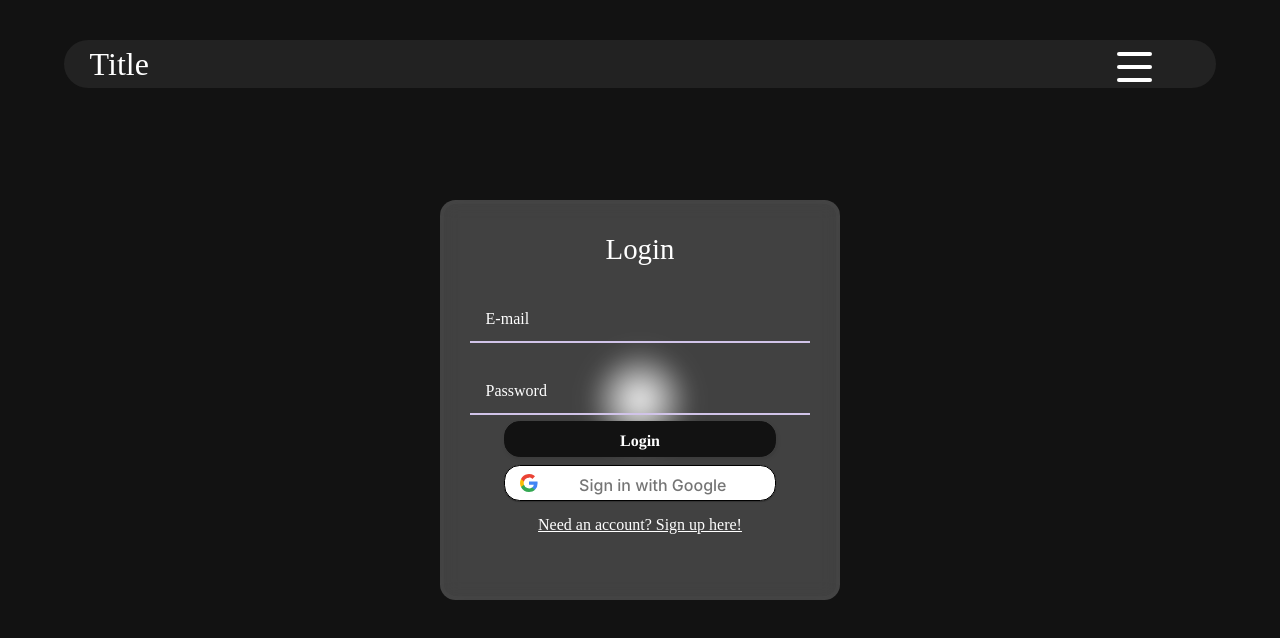
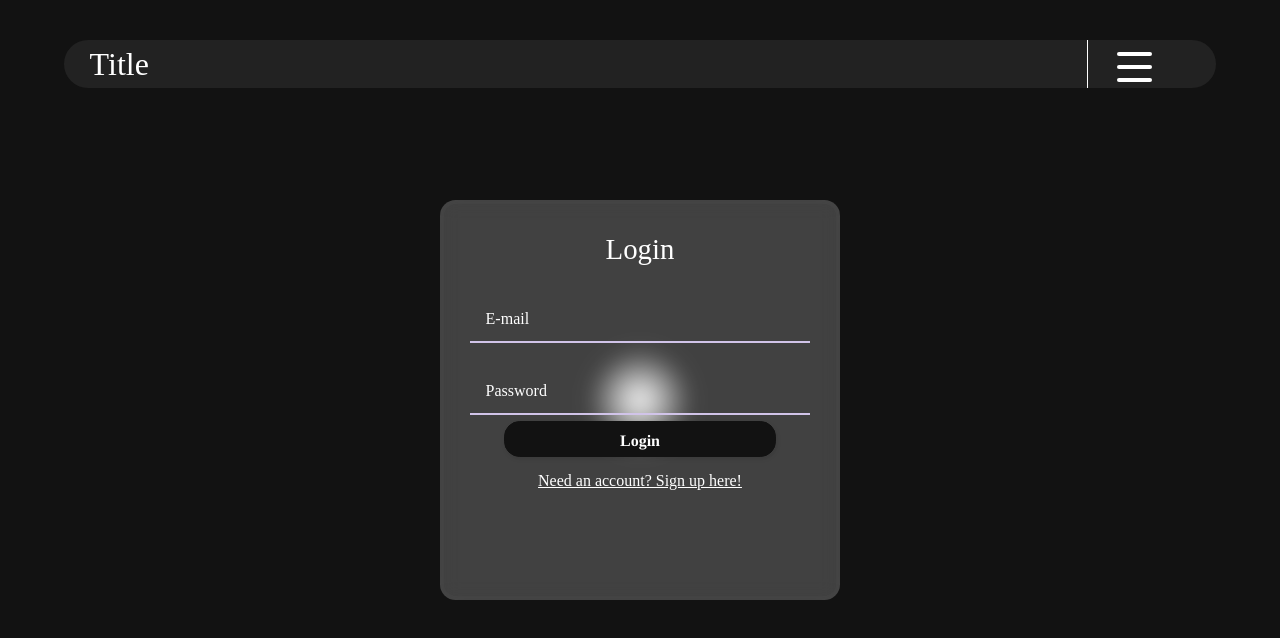
Before and after one commit to achen1076/myapp, a React (Create React App) app in the folder root/frontend/: page /login in a window 1280 px wide. Shown: the top 638 px of the page. Built offline with nearby package versions, Linux system fonts and the light colour scheme.

Commit message:
removed google login

```diff
--- /dev/null
+++ b/root/frontend/src/components/Loading.tsx
@@ -0,0 +1,5 @@
+import React from "react";
+
+export default function LoadingDots() {
+  return <div className="loading-dots" id="loadingDots"></div>;
+}
--- a/root/frontend/src/components/login/loginContainer.tsx
+++ b/root/frontend/src/components/login/loginContainer.tsx
@@ -8,6 +8,7 @@ import { setDoc, doc, getDoc } from "firebase/firestore";
 import { auth, provider, db } from "../../firebase-config";
 import api from "../../api";
 import { ACCESS_TOKEN, REFRESH_TOKEN } from "../../utils/constants.tsx";
+import LoadingDots from "../Loading.tsx";
 
 export default function LoginContainer() {
   const [errorMessageText, setErrorMessageText] = useState("");
@@ -35,7 +36,7 @@ export default function LoginContainer() {
 
   const signInWithGoogle = () => {
     signInWithPopup(auth, provider)
-      .then((result) => {
+      .then(async (result) => {
         localStorage.setItem("IsAuth", JSON.stringify(true));
         const user = auth.currentUser;
         if (user) {
@@ -44,10 +45,14 @@ export default function LoginContainer() {
 
           const uid = user.uid;
           const docRef = doc(db, uid, "user");
-          setDoc(docRef, {
+          console.log("loading");
+          await setDoc(docRef, {
             name: user.displayName,
             email: user.email,
           });
+
+          // await handleAPI();
+          console.log("done loading");
           window.location.href = "/";
         }
       })
@@ -82,9 +87,14 @@ export default function LoginContainer() {
           setErrorMessageText("");
           errorDisplay.style.marginBottom = "";
           const user = userCredential.user;
-          console.log("loading");
+          const loadingDots = document.getElementById("loadingDots");
+          if (loadingDots) {
+            loadingDots.style.display = "flex";
+          }
           await setData(user);
-          console.log("done loading");
+          if (loadingDots) {
+            loadingDots.style.display = "none";
+          }
           window.location.href = "/";
         })
         .catch((error) => {
@@ -98,6 +108,7 @@ export default function LoginContainer() {
 
   return (
     <div className="container__login" id="loginContainer">
+      <LoadingDots />
       <h1 className="header__login-signup">Login</h1>
       <div className="field container__eplogin-signup">
         <label htmlFor="email" className="label__login-signup">
@@ -140,9 +151,9 @@ export default function LoginContainer() {
       >
         Login
       </button>
-      <button className="button__google-login" onClick={signInWithGoogle}>
+      {/* <button className="button__google-login" onClick={signInWithGoogle}>
         Sign in with Google
-      </button>
+      </button> */}
       <a href="/signup">
         <h3 className="text__login-signup">Need an account? Sign up here!</h3>
       </a>
--- a/root/frontend/src/components/navbar/navbar.tsx
+++ b/root/frontend/src/components/navbar/navbar.tsx
@@ -98,7 +98,10 @@ export class NavBar extends Component {
           onMouseEnter={this.onMouseEnter}
           onMouseLeave={this.onMouseLeave}
         >
-          <div className="site_title__navbar" id="titleNavContainer">
+          <div
+            className="site_title__navbar right-border"
+            id="titleNavContainer"
+          >
             <Link to="/">
               <a className="navbar__item--main">
                 <h1 className="nav__title no-highlight" id="mainTitle">
@@ -107,7 +110,7 @@ export class NavBar extends Component {
               </a>
             </Link>
           </div>
-          <div className="container__nav left-border" id="navContainer">
+          <div className="container__nav " id="navContainer">
             <Link to="/boards">
               <a className="navbar__item">
                 <h1 className="nav__title no-highlight">Boards</h1>
--- a/root/frontend/src/components/signup/signupContainer.tsx
+++ b/root/frontend/src/components/signup/signupContainer.tsx
@@ -3,11 +3,18 @@ import {
   getAuth,
   createUserWithEmailAndPassword,
   signInWithPopup,
+  GoogleAuthProvider,
+  EmailAuthProvider,
+  linkWithCredential,
+  signInWithEmailAndPassword,
+  fetchSignInMethodsForEmail,
+  deleteUser,
 } from "firebase/auth";
-import { setDoc, doc } from "firebase/firestore";
+import { setDoc, doc, getDoc } from "firebase/firestore";
 import { auth, provider, db } from "../../firebase-config";
 import api from "../../api";
 import { ACCESS_TOKEN, REFRESH_TOKEN } from "../../utils/constants.tsx";
+import LoadingDots from "../Loading.tsx";
 
 var valid = false;
 
@@ -44,9 +51,9 @@ export default function SignUpContainer() {
     }
   };
 
-  const signInWithGoogle = () => {
+  const signInWithGoogle = async () => {
     signInWithPopup(auth, provider)
-      .then((result) => {
+      .then(async (result) => {
         localStorage.setItem("IsAuth", JSON.stringify(true));
         const user = auth.currentUser;
         if (user) {
@@ -54,9 +61,9 @@ export default function SignUpContainer() {
           localStorage.setItem("UID", JSON.stringify(user.uid));
           const uid = user.uid;
           const docRef = doc(db, uid, "user");
-          setDoc(docRef, {
-            name: user.displayName,
-            email: user.email,
+          await setDoc(docRef, {
+            name: name,
+            email: email,
           });
         }
         window.location.href = "/";
@@ -79,15 +86,19 @@ export default function SignUpContainer() {
           localStorage.setItem("IsAuth", JSON.stringify(true));
           const dataId: string = user.uid;
           const docRef = doc(db, dataId, "user");
-          console.log("loading");
+          const loadingDots = document.getElementById("loadingDots");
+          if (loadingDots) {
+            loadingDots.style.display = "flex";
+          }
           await setDoc(docRef, {
             name: name,
             email: email,
           });
 
           await handleAPI();
-          console.log("done loading");
-
+          if (loadingDots) {
+            loadingDots.style.display = "none";
+          }
           window.location.href = "/";
         }
       })
@@ -99,6 +110,55 @@ export default function SignUpContainer() {
           );
         } else if (errorCode === "auth/email-already-in-use") {
           setAccountErrorText("Email already in use");
+          // try {
+          //   var credential = EmailAuthProvider.credential(email, password);
+          //   signInWithPopup(auth, provider)
+          //     .then((result) => {
+          //       localStorage.setItem("IsAuth", JSON.stringify(true));
+          //       const user = auth.currentUser;
+
+          //       if (user) {
+          //         if (user.email != email) {
+          //           localStorage.clear();
+          //           deleteUser(user);
+          //           const error = new Error("different emails");
+          //           error["code"] = "auth/different-email";
+          //           throw error;
+          //         }
+          //         localStorage.setItem(
+          //           "Name",
+          //           JSON.stringify(user.displayName)
+          //         );
+          //         localStorage.setItem("UID", JSON.stringify(user.uid));
+          //         linkWithCredential(user, credential).then((user) => {
+          //           signInWithEmailAndPassword(auth, email, password)
+          //             .then(async (userCredential) => {
+          //               // Signed in
+          //               localStorage.setItem("IsAuth", JSON.stringify(true));
+          //               const user = userCredential.user;
+          //               localStorage.setItem("UID", JSON.stringify(user.uid));
+          //               localStorage.setItem(
+          //                 "Name",
+          //                 JSON.stringify(user.displayName)
+          //               );
+          //               window.location.href = "/";
+          //             })
+          //             .catch((error) => {
+          //               console.log(error.code);
+          //               setAccountErrorText(
+          //                 "Google email different than entered email"
+          //               );
+          //             });
+          //         });
+          //       }
+          //     })
+          //     .catch((error) => {
+          //       setAccountErrorText("Account already exists");
+          //     });
+          // } catch (error) {
+          //   console.log("Account linking error", error);
+          //   setAccountErrorText("Email already in use");
+          // }
         } else if (errorCode === "auth/invalid-email") {
           setAccountErrorText("Invalid email");
         }
@@ -135,6 +195,7 @@ export default function SignUpContainer() {
   return (
     <div>
       <div className="container__signup" id="signUpContainer">
+        <LoadingDots />
         <h1 className="header__login-signup">Create Your Account</h1>
         <div className="field container__eplogin-signup">
           <label htmlFor="name" className="label__login-signup">
@@ -213,9 +274,9 @@ export default function SignUpContainer() {
         >
           Create Account
         </button>
-        <button className="button__google-signup" onClick={onClickGoogle}>
+        {/* <button className="button__google-signup" onClick={onClickGoogle}>
           Sign up with Google
-        </button>
+        </button> */}
         <a href="/login">
           <h3 className="text__login-signup">
             Already have an account? Log in here!
--- a/root/frontend/src/css/global.css
+++ b/root/frontend/src/css/global.css
@@ -70,8 +70,8 @@ body {
   margin-bottom: 2vh;
 }
 
-.left-border {
-  border-left: 0.1vw #fff solid;
+.right-border {
+  border-right: 0.1vw #fff solid;
 }
 
 .no-highlight {
@@ -115,3 +115,73 @@ body {
   text-align: center;
   font-size: 3em;
 }
+
+/* LOADING */
+
+.blur-on-load {
+  filter: blur(0.5rem);
+}
+
+.loading-container {
+  min-width: 100vw;
+  min-height: 100vw;
+  justify-content: center;
+}
+
+.loading-dots {
+  width: 40px;
+  height: 20px;
+  --c: radial-gradient(farthest-side, rgb(255, 255, 255) 93%, #0000);
+  background: var(--c) 0 0, var(--c) 50% 0, var(--c) 100% 0;
+  background-size: calc((0.5vw + 0.5vh) / 2) calc((0.5vw + 0.5vh) / 2);
+  background-repeat: no-repeat;
+  position: fixed;
+  animation: db4-0 1s linear infinite alternate;
+  top: 50%;
+  left: 44%;
+  display: none;
+  z-index: 1;
+}
+.loading-dots:before {
+  content: "";
+  position: absolute;
+  width: calc((0.5vw + 0.5vh) / 2);
+  height: calc((0.5vw + 0.5vh) / 2);
+  background: rgb(255, 255, 255);
+  left: 0;
+  top: 0;
+  animation: db4-1 1s linear infinite alternate,
+    db4-2 0.5s cubic-bezier(0, 200, 0.8, 200) infinite;
+}
+
+@keyframes db4-0 {
+  0% {
+    background-position: 0 100%, 50% 0, 100% 0;
+  }
+  8%,
+  42% {
+    background-position: 0 0, 50% 0, 100% 0;
+  }
+  50% {
+    background-position: 0 0, 50% 100%, 100% 0;
+  }
+  58%,
+  92% {
+    background-position: 0 0, 50% 0, 100% 0;
+  }
+  100% {
+    background-position: 0 0, 50% 0, 100% 100%;
+  }
+}
+
+@keyframes db4-1 {
+  100% {
+    left: calc(100% - 8px);
+  }
+}
+
+@keyframes db4-2 {
+  100% {
+    top: -0.1px;
+  }
+}
--- a/root/frontend/src/pages/account.tsx
+++ b/root/frontend/src/pages/account.tsx
@@ -5,6 +5,7 @@ import { NavBar } from "../components/navbar/navbar.tsx";
 import { minWidth } from "../utils/constants.tsx";
 import NameText from "../components/account/nameText.tsx";
 import PasswordReset from "../components/account/passwordReset.tsx";
+import LoadingDots from "../components/Loading.tsx";
 
 const onResize = () => {
   const width = window.innerWidth;
```
Also changed, not shown: 1 other file (tests, documents, lock files or other folders).
